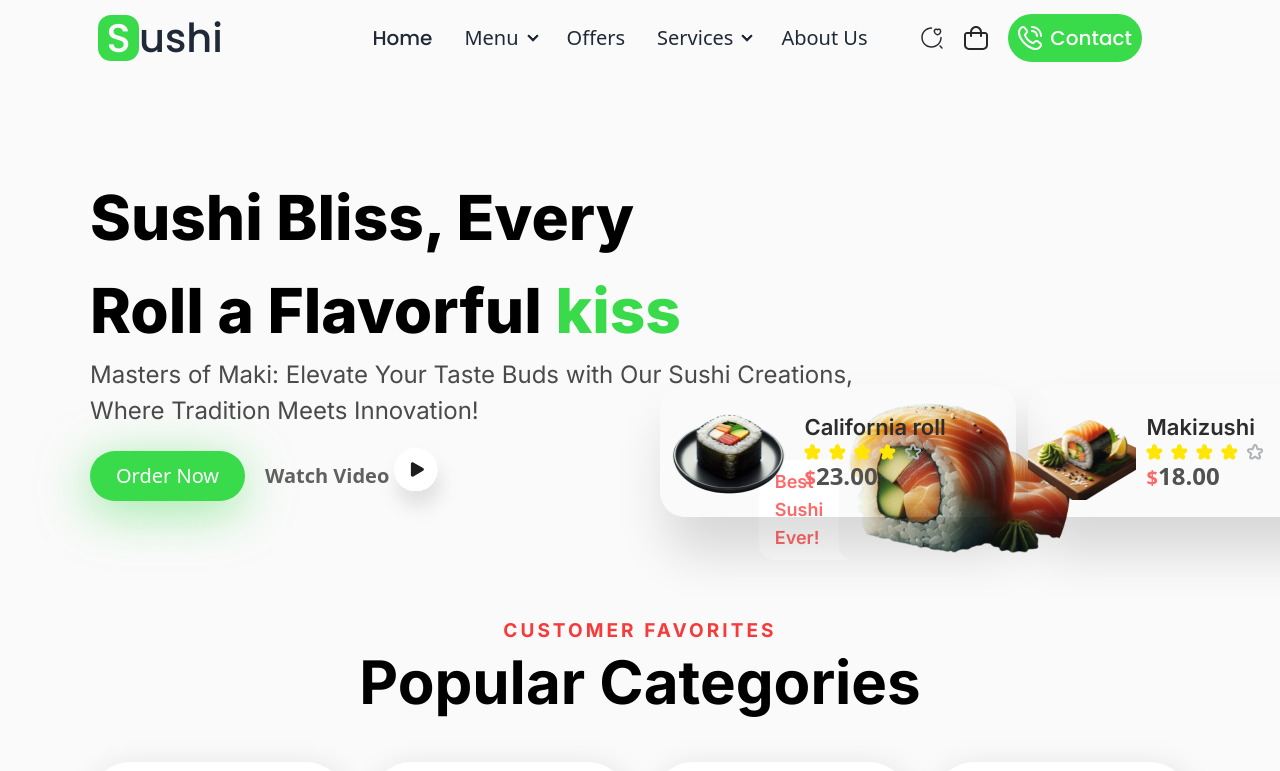
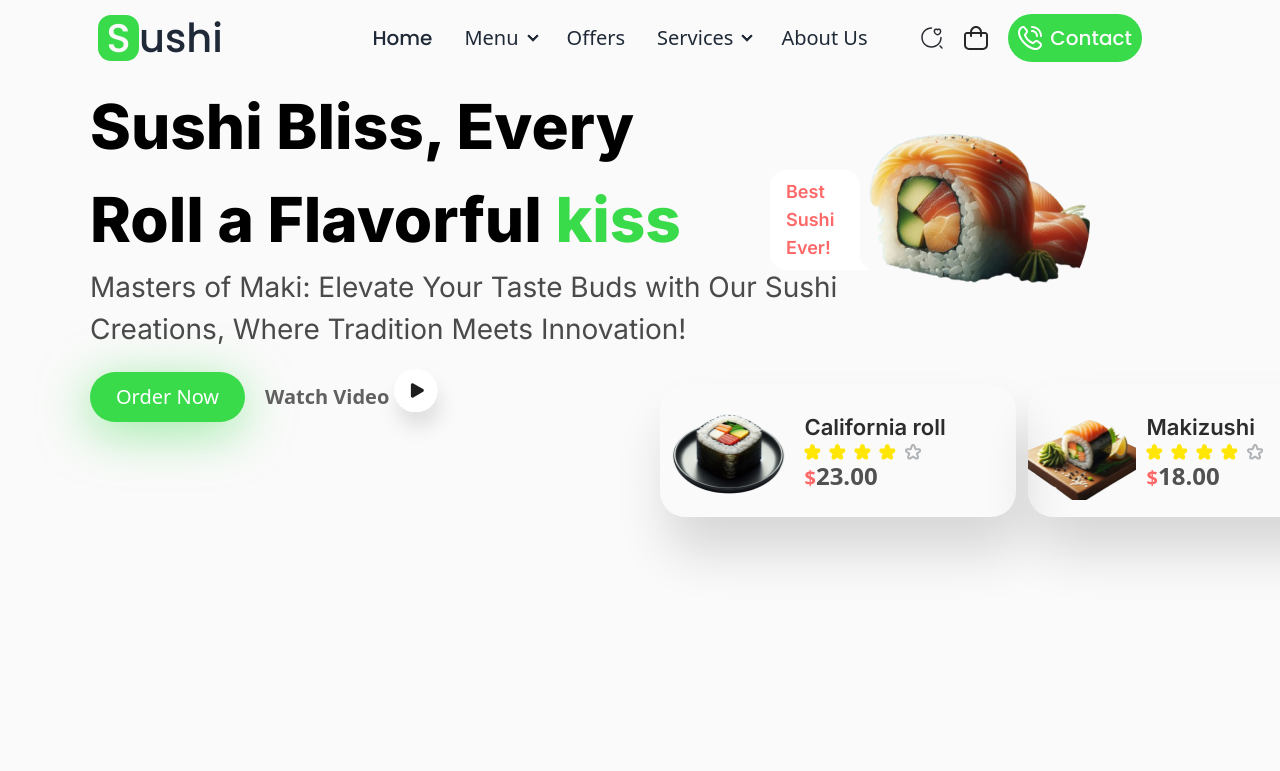
Before and after one commit to Maxwell011/sushi-experience, a React (Vite) app: page / in a window 1280 px wide. Shown: the top 771 px of the page. Built offline with nearby package versions, Linux system fonts and the light colour scheme.

Commit message:
Update styling in App component

```diff
--- a/src/App.tsx
+++ b/src/App.tsx
@@ -15,14 +15,14 @@ function App() {
         <Nav />
         <section className=''>
           <div className='flex items-center'>
-            <div className=''>
+            <div className='mb-[320px]'>
               <h1 className='text-normal-black text-[62px] font-extrabold font-inter w-[600px]'>
                 Sushi Bliss, Every Roll a Flavorful{" "}
                 <span className='text-light-green text-[62px] font-extrabold'>
                   kiss
                 </span>
               </h1>
-              <p className='text-[#4A4A4A] text-[24px] not-italic font-normal font-inter w-[825px]'>
+              <p className='text-[#4A4A4A] text-[28px] not-italic font-normal font-inter w-[825px]'>
                 Masters of Maki: Elevate Your Taste Buds with Our Sushi
                 Creations, Where Tradition Meets Innovation!
               </p>
@@ -41,14 +41,14 @@ function App() {
 
             <div className=''>
               <div className='chat chat-end w-[220px] flex items-center justify-center'>
-                <div className='chat-bubble text-[#FF6868] text-lg font-semibold font-inter bg-normal-white absolute mr-[452px] top-[460px]'>
+                <div className='chat-bubble text-[#FF6868] text-lg font-semibold font-inter bg-normal-white absolute mr-[420px] top-[170px] '>
                   Best Sushi Ever!
                 </div>
               </div>{" "}
               <img
                 src='/MAIN SUSHI IMAGE.png'
                 alt='sushi image'
-                className='ml-[-120px] mt-[270px]'
+                className='mb-[420px] ml-[-100px]'
               />
             </div>
             <div className='flex gap-3 ml-[-260px] mb-[250px] absolute left-[920px] top-[385px]'>
```
